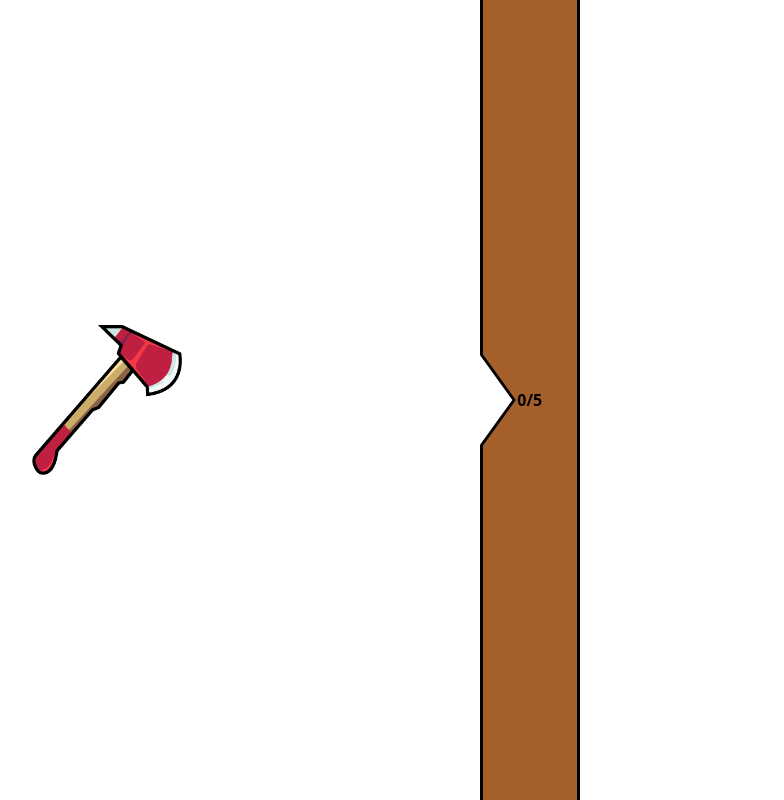
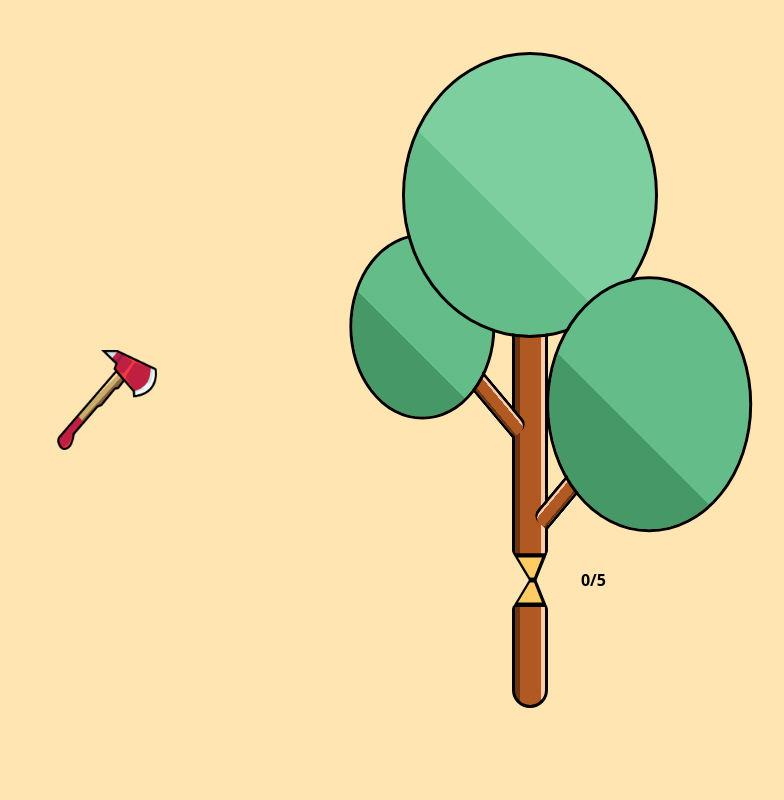
Before and after one commit to bijldavid/Minor-WAFS, a plain HTML site: page index.html in a window 1280 px wide. Shown: the whole page, without its empty margins (315-1099 px from the left). Drawn offline with Linux system fonts and the light colour scheme.

Commit message:
added tree

```diff
--- a/index.html
+++ b/index.html
@@ -18,16 +18,27 @@
     <main>
         <div class="puzzle puzzle1">
 
-            <div id="drag-element" class="square objective">
+            <div id="drag-element" class="objective">
                 <img src="images/axe.png">
             </div>
 
-            <div id="drag-goal" class="square goal">
-                <h2>0/5</h2>
-                <button class="invisible">Next</button>
-                <div class="triangle1"></div>
-                <div class="triangle2"></div>
-            </div>
+            <div class="tree">
+                <div class="top-stem stem">
+                  <div class="branch-left branch">
+                    <div class="leaves-left leaves"></div>
+                  </div>
+                  <div class="leaves-main leaves"></div>
+                  <div class="branch-right branch">
+                    <div class="leaves-right leaves"></div>
+                  </div>
+                </div>
+                <div id="drag-goal" class="goal">
+                    <h2>0/5</h2>
+                    <button class="invisible">Next</button>
+                </div>
+                <div class="bottom-stem stem">
+                </div>
+              </div>
         </div>
 
 
--- a/styles/axe.css
+++ b/styles/axe.css
@@ -1,59 +1,46 @@
-.square {
+.puzzle1 {
+    background-color: #ffe5b2;
+}
+
+.objective {
     position: absolute;
     top: 50%;
     transform: translate(-50%, -50%);
-}
-
-.objective {
-    width: 150px;
-    height: 150px;
+    width: 100px;
+    height: 100px;
     left: 33%;
     display: grid;
     place-items: center;
     z-index: 10;
 }
 
-.goal {
-    width: 100px;
-    height: 100px;
-    position: relative;
-    background-color: rgb(165, 95, 42);
+.tree {
+    position: absolute;
+    top: 60%;
     left: 66%;
-    display: grid;
-    place-items: center;
-    border: solid black;
-    border-width: 0 3px;
+    transform: translate(-50%, -50%);
 }
 
-.goal::before {
-    position: absolute;
-    content: '';
-    height: calc(100vh / 2 - 50px);
-    width: 100px;
-    background-color: rgb(165, 95, 42);
-    bottom: 0;
-    transform: translateY(-100px);
-    border: solid black;
-    border-width: 0 3px;
+.tree * {
+    box-sizing: content-box;
 }
 
-.goal::after {
-    position: absolute;
-    content: '';
-    height: calc(100vh / 2 - 50px);
-    width: 100px;
-    background-color: rgb(165, 95, 42);
-    top: 0;
-    transform: translateY(100px);
-    border: solid black;
-    border-width: 0 3px;
+.goal {
+    position: relative;
+    width: 30px;
+    height: 50px;
 }
 
 .goal button {
     position: absolute;
-    top: -3em;
-    left: 50%;
-    transform: translateX(-50%);
+    right: -4em;
+}
+
+.goal h2 {
+    position: absolute;
+    right: -4em;
+    top: 50%;
+    transform: translateY(-50%);
 }
 
 .puzzle1 img {
@@ -63,23 +50,155 @@
     user-select: none;
 }
 
-.triangle1 {
-    z-index: 10;
-    position: absolute;
-    height: 100px;
-    width: 100px;
-    clip-path: polygon(36% 50%, 0 0, 0 100%);
-    background-color: white;
-    top: 0;
-    margin-left: -7px;
+
+
+
+
+.stem {
+    position: relative;
+    width: 30px;
+    background-image: linear-gradient(90deg, #6c3411 15%, #b15922 16%, #b15922 85%, #ffcbab 86%);
+    border: solid 3px black;
 }
 
-.triangle2 {
+.bottom-stem {
+    height: 100px;
+    border-top: none;
+    border-radius: 5px 5px 20px 20px;
+}
+
+.top-stem {
+    border-bottom: none;
+    height: 300px;
+    animation: falling 2s linear infinite;
+    transform-origin: 15px 325px;
+    border-radius: 20px 20px 5px 5px;
+}
+
+.branch {
+    position: absolute;
+    background-image: linear-gradient(-180deg, #ffcbab 15%, #b15922 16%, #b15922 85%, #6c3411 86%);
+    height: 15px;
+    width: 150px;
+
+}
+
+.branch-right {
+    right: 33px;
+    transform: translate(100%, 50%) rotate(-50deg);
+    bottom: 30%;
+    border: solid 3px black;
+    border-left: none;
+    border-radius: 10px 10px 10px 0;
+}
+
+.branch-left {
+    left: 33px;
+    transform: translateX(-100%) rotate(50deg);
+    bottom: 57%;
+    border: solid 3px black;
+    border-right: none;
+    border-radius: 10px 10px 0 10px;
+}
+
+/* @keyframes falling {
+    from {
+      transform: rotate(0deg)
+    }
+    to {
+      transform: rotate(-30deg)
+    }
+  } */
+
+.leaves {
+    position: absolute;
+    border-radius: 50%;
+    outline: solid 3px black
+}
+
+.leaves-right {
+    width: 200px;
+    height: 250px;
+    background-image: linear-gradient(45deg, #469867 40.9%, #64bc89 41%);
+    right: -7em;
+    top: 100%;
+    transform: translateY(-50%) rotate(50deg);
+}
+
+.leaves-left {
+    width: 140px;
+    height: 180px;
+    background-image: linear-gradient(45deg, #469867 40.9%, #64bc89 41%);
+    left: -4em;
+    top: 100%;
+    transform: translateY(-50%) rotate(-50deg);
+}
+
+.leaves-main {
+    width: 250px;
+    height: 280px;
+    background-image: linear-gradient(45deg, #64bc89 40.9%, #7dcf9f 41%);
+    left: 50%;
+    top: 5em;
+    transform: translate(-50%, -100%);
+}
+
+.top-stem::before {
+    box-sizing: content-box;
+    z-index: 2;
+    position: absolute;
+    content: "";
+    bottom: 0;
+    transform: translateY(100%) scale(0.8);
+
+    width: 5px;
+    height: 0;
+    border-left: 15px solid transparent;
+    border-right: 10px solid transparent;
+    border-top: 25px solid #ffcb64;
+}
+
+.top-stem::after {
+    box-sizing: content-box;
     z-index: 1;
     position: absolute;
-    height: 100px;
-    width: 100px;
-    clip-path: polygon(36% 50%, 0 0, 0 100%);
-    background-color: black;
+    content: "";
+    bottom: 0;
+    transform: translateY(100%) scale(1.15);
+
+    width: 5px;
+    height: 0;
+    border-left: 15px solid transparent;
+    border-right: 10px solid transparent;
+    border-top: 25px solid black;
+}
+
+.bottom-stem::before {
+    box-sizing: content-box;
+    z-index: 2;
+    position: absolute;
+    content: "";
     top: 0;
+    transform: translateY(-100%) scale(0.8);
+
+    width: 5px;
+    height: 0;
+    border-left: 15px solid transparent;
+    border-right: 10px solid transparent;
+    border-bottom: 25px solid #ffcb64;
 }
+
+.bottom-stem::after {
+    box-sizing: content-box;
+    z-index: 1;
+    position: absolute;
+    content: "";
+    top: 0;
+    transform: translateY(-100%) scale(1.15);
+
+    width: 5px;
+    height: 0;
+    border-left: 15px solid transparent;
+    border-right: 10px solid transparent;
+    border-bottom: 25px solid black;
+}
```
